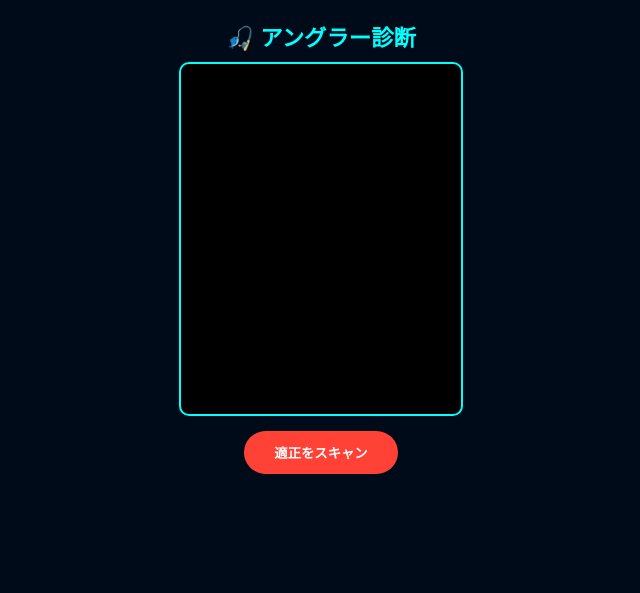
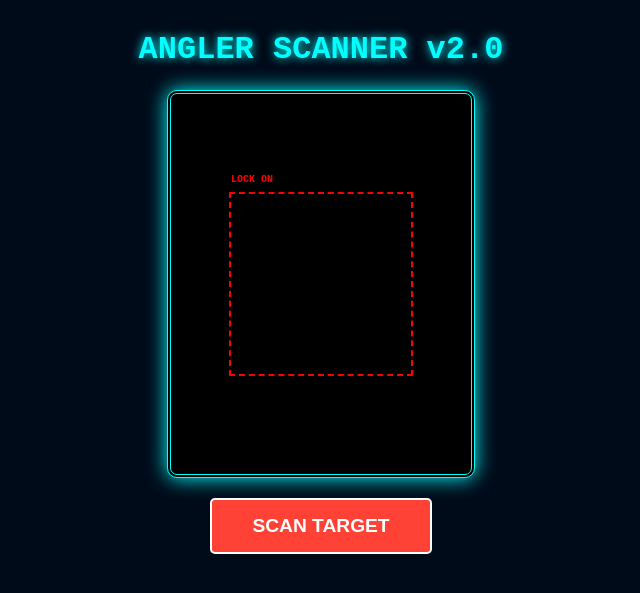
Before and after one commit to maimu1113-coder/fishing-scan, a Flask app: page / in a window 1280 px wide. Shown: the top 593 px of the page, without its empty margins (319-959 px from the left). Run offline with Flask 3, Linux system fonts and the light colour scheme.

Commit message:
Update index.html for Angler Scanner v2.0

```diff
--- a/templates/index.html
+++ b/templates/index.html
@@ -3,44 +3,69 @@
 <head>
     <meta charset="UTF-8">
     <meta name="viewport" content="width=device-width, initial-scale=1.0, maximum-scale=1.0, user-scalable=no">
-    <title>アングラー診断</title>
+    <title>アングラー診断 PRO</title>
     <style>
-        body { background: #000b1a; color: #00ffff; text-align: center; font-family: sans-serif; margin: 0; padding: 10px; }
-        h1 { font-size: 1.4rem; margin: 10px 0; }
-        .container { position: relative; width: 280px; height: 350px; margin: 0 auto; background: #000; border: 2px solid #00ffff; border-radius: 10px; overflow: hidden; }
+        body { background: #000b1a; color: #00ffff; text-align: center; font-family: 'Courier New', sans-serif; margin: 0; padding: 10px; }
+        .container { position: relative; width: 300px; height: 380px; margin: 0 auto; background: #000; border: 4px double #00ffff; border-radius: 10px; overflow: hidden; box-shadow: 0 0 20px #00ffff; }
         video, canvas { position: absolute; top: 0; left: 0; width: 100%; height: 100%; object-fit: cover; }
-        canvas { display: none; z-index: 5; }
-        .scan-line { position: absolute; top: 0; left: 0; width: 100%; height: 3px; background: #fff; box-shadow: 0 0 10px #00ffff; z-index: 10; display: none; animation: scan 1.5s infinite; }
-        @keyframes scan { 0% { top: 0; } 50% { top: 100%; } 100% { top: 0; } }
-        .btn { background: #ff4136; color: #fff; padding: 12px 30px; border-radius: 50px; border: none; font-weight: bold; margin-top: 15px; cursor: pointer; }
-        .result-overlay { position: absolute; bottom: 0; left: 0; width: 100%; background: rgba(0, 0, 0, 0.7); color: #fff; padding: 10px; font-size: 0.8rem; text-align: left; box-sizing: border-box; z-index: 15; display: none; border-top: 1px solid #00ffff; white-space: pre-wrap; }
+
+        /* ターゲットマーカー */
+        .target-box { position: absolute; top: 50%; left: 50%; transform: translate(-50%, -50%); width: 180px; height: 180px; border: 2px dashed #ff0000; z-index: 20; display: block; }
+        .target-box::before { content: "LOCK ON"; position: absolute; top: -20px; left: 0; color: #ff0000; font-size: 10px; font-weight: bold; }
+
+        /* 殺気ゲージ */
+        .gauge-container { position: absolute; bottom: 80px; left: 10%; width: 80%; height: 10px; border: 1px solid #00ffff; z-index: 25; display: none; }
+        .gauge-fill { width: 0%; height: 100%; background: linear-gradient(90deg, #00ffff, #ff0000); transition: width 0.1s; }
+
+        /* スキャン演出 */
+        .scan-line { position: absolute; top: 0; left: 0; width: 100%; height: 5px; background: rgba(255,255,255,0.8); box-shadow: 0 0 15px #ff0000; z-index: 30; display: none; animation: scan 1.2s infinite; }
+        @keyframes scan { 0% { top: 0; } 100% { top: 100%; } }
+
+        /* 結果オーバーレイ */
+        .result-overlay { position: absolute; top: 0; left: 0; width: 100%; height: 100%; background: rgba(0, 11, 26, 0.85); color: #fff; z-index: 40; display: none; padding: 20px; box-sizing: border-box; border: 2px solid #00ffff; }
+        .result-header { font-size: 1.2rem; color: #ffdc00; margin-bottom: 10px; border-bottom: 2px solid #ffdc00; }
+        .result-content { font-size: 0.9rem; text-align: left; line-height: 1.8; }
+
+        .btn { background: #ff4136; color: #fff; padding: 15px 40px; border-radius: 5px; border: 2px solid #fff; font-weight: bold; margin-top: 20px; font-size: 1.2rem; cursor: pointer; text-transform: uppercase; }
     </style>
 </head>
 <body>
-    <h1>🎣 アングラー診断</h1>
+    <h1 style="text-shadow: 0 0 10px #00ffff;">ANGLER SCANNER v2.0</h1>
 
     <div class="container">
         <video id="video" autoplay playsinline muted></video>
-        <canvas id="canvas"></canvas>
+        <canvas id="canvas" style="display:none;"></canvas>
+        <div class="target-box" id="marker"></div>
         <div id="scanLine" class="scan-line"></div>
-        <div id="resultOverlay" class="result-overlay"></div>
+
+        <div class="gauge-container" id="gaugeBox">
+            <div style="font-size:8px; color:#fff; text-align:left;">DETECTING KILLER INSTINCT (殺気検知中...)</div>
+            <div class="gauge-fill" id="gaugeFill"></div>
+        </div>
+
+        <div id="resultOverlay" class="result-overlay">
+            <div class="result-header">【アングラー鑑定書】</div>
+            <div class="result-content" id="resultText"></div>
+            <button onclick="location.reload()" style="background:none; border:1px solid #00ffff; color:#00ffff; margin-top:20px; cursor:pointer;">RE-SCAN</button>
+        </div>
     </div>
 
-    <button id="snap" class="btn">適正をスキャン</button>
+    <button id="snap" class="btn">SCAN TARGET</button>
 
     <script>
         const video = document.getElementById('video');
         const canvas = document.getElementById('canvas');
         const resultOverlay = document.getElementById('resultOverlay');
+        const resultText = document.getElementById('resultText');
         const scanLine = document.getElementById('scanLine');
+        const gaugeBox = document.getElementById('gaugeBox');
+        const gaugeFill = document.getElementById('gaugeFill');
         const snapBtn = document.getElementById('snap');
+        const marker = document.getElementById('marker');
 
-        // 音声合成の準備
         function speak(text) {
             const uttr = new SpeechSynthesisUtterance(text);
             uttr.lang = 'ja-JP';
-            uttr.rate = 1.0; // 速度
-            uttr.pitch = 1.0; // 声の高さ
             window.speechSynthesis.speak(uttr);
         }
 
@@ -50,13 +75,23 @@
         });
 
         snapBtn.addEventListener('click', () => {
-            // 診断開始の音声
-            speak("スキャンを開始します。動かないでください。");
+            speak("スキャンを開始。対象の殺気を測定します。");
 
+            snapBtn.style.display = 'none';
             scanLine.style.display = 'block';
-            snapBtn.disabled = true;
-            resultOverlay.style.display = 'none';
-            canvas.style.display = 'none';
+            gaugeBox.style.display = 'block';
+            marker.style.border = '2px solid #ff0000';
+
+            // 殺気ゲージのアニメーション
+            let width = 0;
+            const interval = setInterval(() => {
+                if (width >= 100) {
+                    clearInterval(interval);
+                } else {
+                    width += 2;
+                    gaugeFill.style.width = width + '%';
+                }
+            }, 50);
 
             fetch('/analyze', { method: 'POST', headers: {'Content-Type': 'application/json'}, body: JSON.stringify({}) })
             .then(r => r.json())
@@ -67,15 +102,15 @@
                     canvas.height = video.videoHeight;
                     ctx.drawImage(video, 0, 0);
 
-                    canvas.style.display = 'block';
                     scanLine.style.display = 'none';
-                    resultOverlay.innerText = data.result;
+                    gaugeBox.style.display = 'none';
+                    marker.style.display = 'none';
+
+                    resultText.innerText = data.result;
                     resultOverlay.style.display = 'block';
-                    snapBtn.disabled = false;
 
-                    // 結果発表の音声
-                    speak("診断完了。こんなん出ましたけど！");
-                }, 2500);
+                    speak("鑑定完了。こんなん出ましたけど！");
+                }, 3000);
             });
         });
     </script>
```
